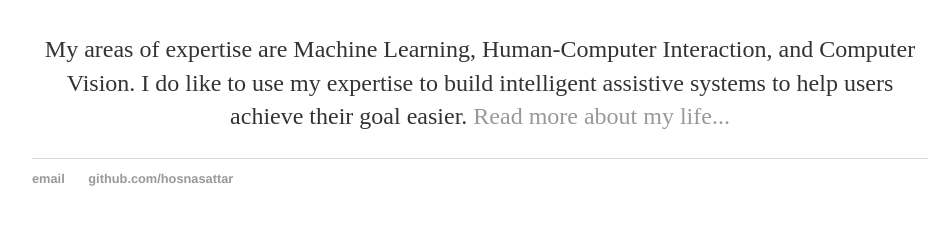
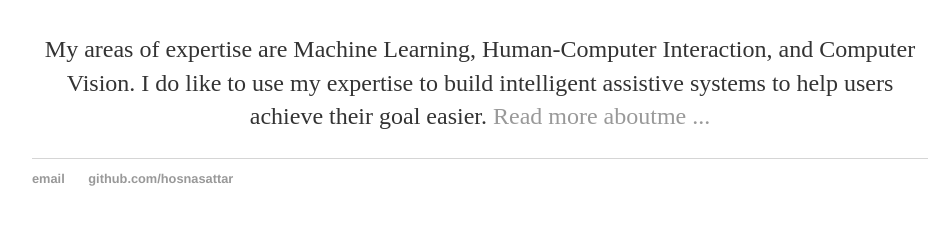
Before and after one commit to hosnasattar/hosnasattar.github.io, a Jekyll site: the page built from index.html, in a window 1280 px wide. Shown: the part 422-647 px from the top of the page, without its empty margins (160-1106 px from the left). Built offline with Jekyll 4.4.1, drawn with Linux system fonts in a browser that asks for light colours.

Commit message:
Update index.html

```diff
--- a/index.html
+++ b/index.html
@@ -9,5 +9,5 @@ title: Hosna
 
 <div class="blurb">
 	<h1 align="center">Hi there, I'm Hosna Sattar!</h1>
-	<p align="center">My areas of expertise are Machine Learning, Human-Computer Interaction, and Computer Vision. I do like to use my expertise to build intelligent assistive systems to help users achieve their goal easier. <a href="/about">Read more about my life...</a></p>
+	<p align="center">My areas of expertise are Machine Learning, Human-Computer Interaction, and Computer Vision. I do like to use my expertise to build intelligent assistive systems to help users achieve their goal easier. <a href="/about">Read more aboutme ...</a></p>
 </div><!-- /.blurb -->
```
